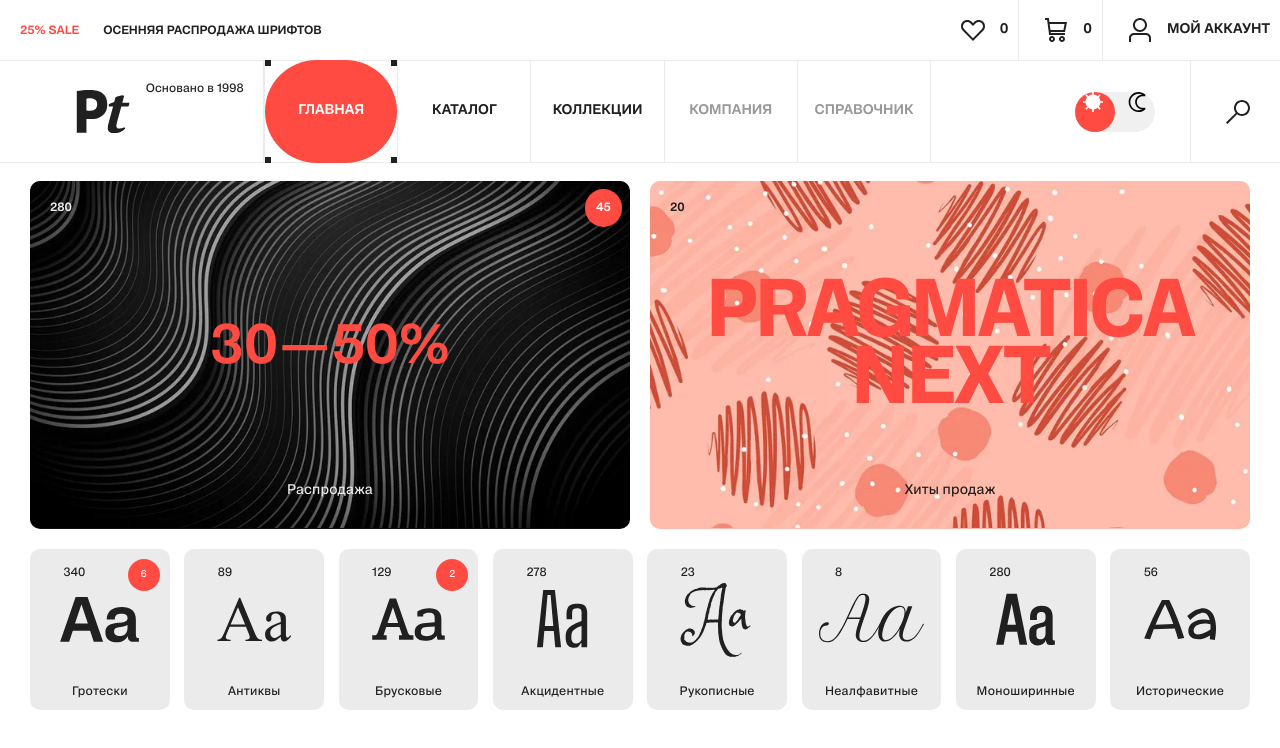
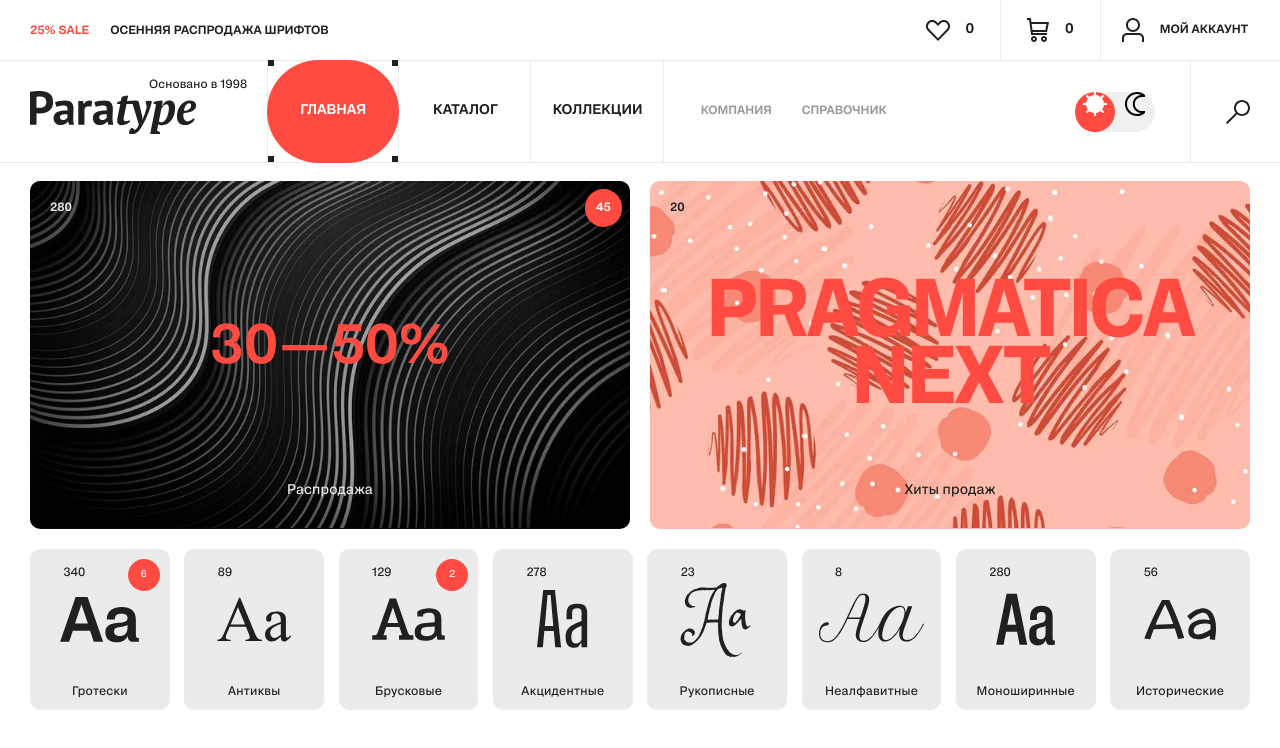
Before and after one commit to TatianaSenatorova/paratype, a website built with Vite: page src/index.html in a window 1280 px wide. Built offline with nearby package versions, Linux system fonts and the light colour scheme.

Commit message:
fix: корректирует стили хэдера после проверки на пиксель перфект

```diff
--- a/src/index.html
+++ b/src/index.html
@@ -25,6 +25,7 @@
         </div>
         <div class="header__bar">
           <div class="header__logo logo">
+            <p class="logo__text">Основано в&nbsp;1998</p>
             <a class="logo__image" href="#" aria-label="Paratype">
               <svg class="logo__svg logo__svg--mobile" width="40" height="33" viewBox="0 0 40 33" aria-hidden="true">
                 <path
@@ -43,7 +44,6 @@
                   fill="currentColor" />
               </svg>
             </a>
-            <p class="logo__text">Основано в&nbsp;1998</p>
           </div>
           <div class="header__controls">
             <button
@@ -63,7 +63,7 @@
             </a>
             <ul class="header__user-menu user-menu" data-user-menu>
               <li class="user-menu__item">
-                <a href="#" class="user-menu__link">
+                <a href="#" class="user-menu__link user-menu__link--favorite">
                   <svg class="user-menu__svg" width="20" height="20" aria-hidden="true" focusable="false">
                     <use href="/images/sprite/stack.svg#heart"></use>
                   </svg>
@@ -72,7 +72,7 @@
                 </a>
               </li>
               <li class="user-menu__item">
-                <a href="#" class="user-menu__link">
+                <a href="#" class="user-menu__link user-menu__link--basket">
                   <svg class="user-menu__svg" width="20" height="20" aria-hidden="true" focusable="false">
                     <use href="/images/sprite/stack.svg#basket"></use>
                   </svg>
@@ -81,7 +81,7 @@
                 </a>
               </li>
               <li class="user-menu__item">
-                <a href="#" class="user-menu__link">
+                <a href="#" class="user-menu__link user-menu__link--account">
                   <svg class="user-menu__svg" width="20" height="20" aria-hidden="true" focusable="false">
                     <use href="/images/sprite/stack.svg#account"></use>
                   </svg>
--- a/src/styles/blocks/header.scss
+++ b/src/styles/blocks/header.scss
@@ -176,6 +176,7 @@
       align-items: center;
       gap: 20px;
       min-height: 60px;
+      padding: 0 10px;
     }
 
     &__offer {
@@ -183,7 +184,7 @@
     }
 
     &__offer-text--accent {
-      margin-right: 21px;
+      margin-right: 18px;
     }
 
     &__user-menu {
@@ -201,7 +202,7 @@
 
     &__theme {
       margin: 0;
-      padding: 0 35px;
+
     }
   }
 }
--- a/src/styles/blocks/logo.scss
+++ b/src/styles/blocks/logo.scss
@@ -63,30 +63,44 @@
   }
 
   @include vp-1024 {
-    @include fluid(width, 125, 390, 1024, 1600);
+    @include fluid(width, 125, 400, 1024, 1600);
 
+    min-width: 0;
+    max-width: 400px;
     justify-content: flex-start;
-    padding: unset;
+    padding: 0 10px;
 
     &__image {
       @include fluid(width, 115, 230, 1024, 1600);
       @include fluid(height, 30, 60, 1024, 1600);
     }
+
+    &__svg--desktop {
+      display: block;
+    }
+
+    &__svg--mobile {
+      display: none;
+    }
   }
 
   @include vp-1280 {
     position: relative;
+    flex-direction: column;
+    padding: 20px 20px 0 10px;
 
     &__text {
-      position: absolute;
-      top: 20px;
-      right: 19px;
       display: block;
       margin: 0;
-      align-self: flex-start;
+      align-self: flex-end;
       font-weight: 500;
       font-size: 12px;
+      line-height: 0.9;
       letter-spacing: 0.01em;
+    }
+
+    &__image {
+      align-self: flex-start;
     }
   }
 }
--- a/src/styles/blocks/menu.scss
+++ b/src/styles/blocks/menu.scss
@@ -152,22 +152,27 @@
       margin: 0;
       display: flex;
       flex-wrap: wrap;
-      border-left: 1px solid $color-whisper;
       overflow: visible;
     }
 
     &__item {
       display: flex;
       align-items: center;
-      border-right: 1px solid $color-whisper;
+      box-shadow: inset -1px 0 0 $color-whisper;
       overflow: visible;
 
       &:first-child {
-        border-left: 1px solid $color-whisper;
+        box-shadow:
+          inset 1px 0 0 $color-whisper,
+          inset -1px 0 0 $color-whisper;
       }
 
       &:not(:last-child) {
         border-bottom: unset;
+      }
+
+      &:has(+ .menu__item--secondary) {
+        margin-right: 21px;
       }
     }
 
@@ -175,7 +180,18 @@
       display: flex;
     }
 
+    &__item.menu__item--secondary {
+      height: fit-content;
+      margin-right: 0;
+      align-self: center;
+      box-shadow: none;
+    }
+
     &__item--secondary .menu__link {
+      min-width: 0;
+      width: auto;
+      padding: 13px 14px 13px 16px;
+      font-size: 12px;
       color: $color-nobel;
     }
 
@@ -207,7 +223,7 @@
     &__link--current::after {
       content: '';
       position: absolute;
-      inset: 0;
+      inset: 0 1px 1px;
       pointer-events: none;
       background:
         linear-gradient(var(--color-text) 0 0) left top / 6px 6px no-repeat,
--- a/src/styles/blocks/theme.scss
+++ b/src/styles/blocks/theme.scss
@@ -19,7 +19,6 @@
     cursor: pointer;
 
     @include tap-reset;
-
 
     &:focus-visible {
       outline: 2px solid $color-sunset-oranget;
@@ -99,9 +98,17 @@
   }
 
   @include vp-1024 {
+    padding: 0 35px;
+
     &__toggle {
       width: 80px;
       height: 40px;
+      column-gap: 0;
+    }
+
+    &__icon {
+      width: 24px;
+      height: 24px;
     }
 
     &__label {
--- a/src/styles/blocks/user-menu.scss
+++ b/src/styles/blocks/user-menu.scss
@@ -67,15 +67,31 @@
       text-transform: uppercase;
       color: inherit;
       transition: color $trans-default;
+      line-height: 1;
     }
 
-    @include vp-1024 {
-      .user-menu__link:hover .user-menu__text,
-      .user-menu__link:hover .user-menu__count,
-      .user-menu__link:focus-visible .user-menu__text,
-      .user-menu__link:focus-visible .user-menu__count {
-        color: $color-sunset-oranget;
-      }
+    &__count {
+      font-size: 14px;
+    }
+
+    &__text {
+      font-size: 12px;
+    }
+
+    &__link--account {
+      padding: 5px 22px 5px 21px;
+    }
+
+    &__link--favorite,
+    &__link--basket {
+      padding: 5px 26px;
+    }
+
+    &__link:hover &__text,
+    &__link:hover &__count,
+    &__link:focus-visible &__text,
+    &__link:focus-visible &__count {
+      color: $color-sunset-oranget;
     }
   }
 }
```
